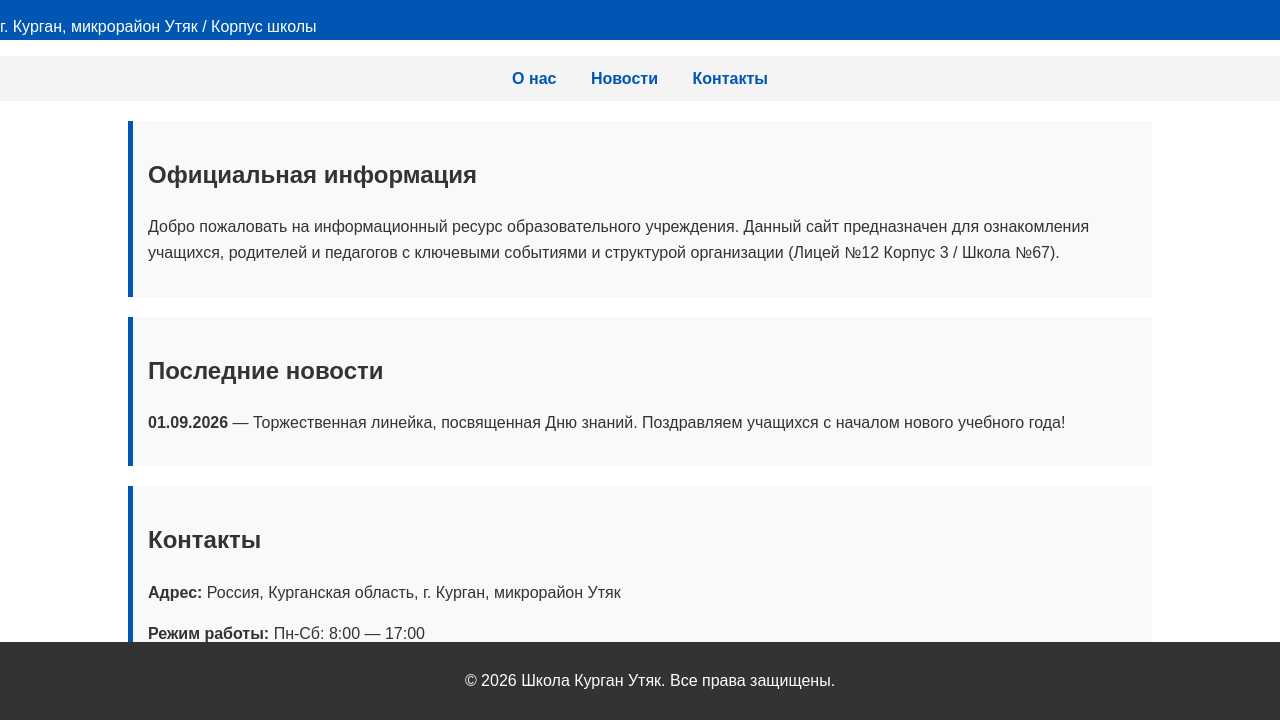
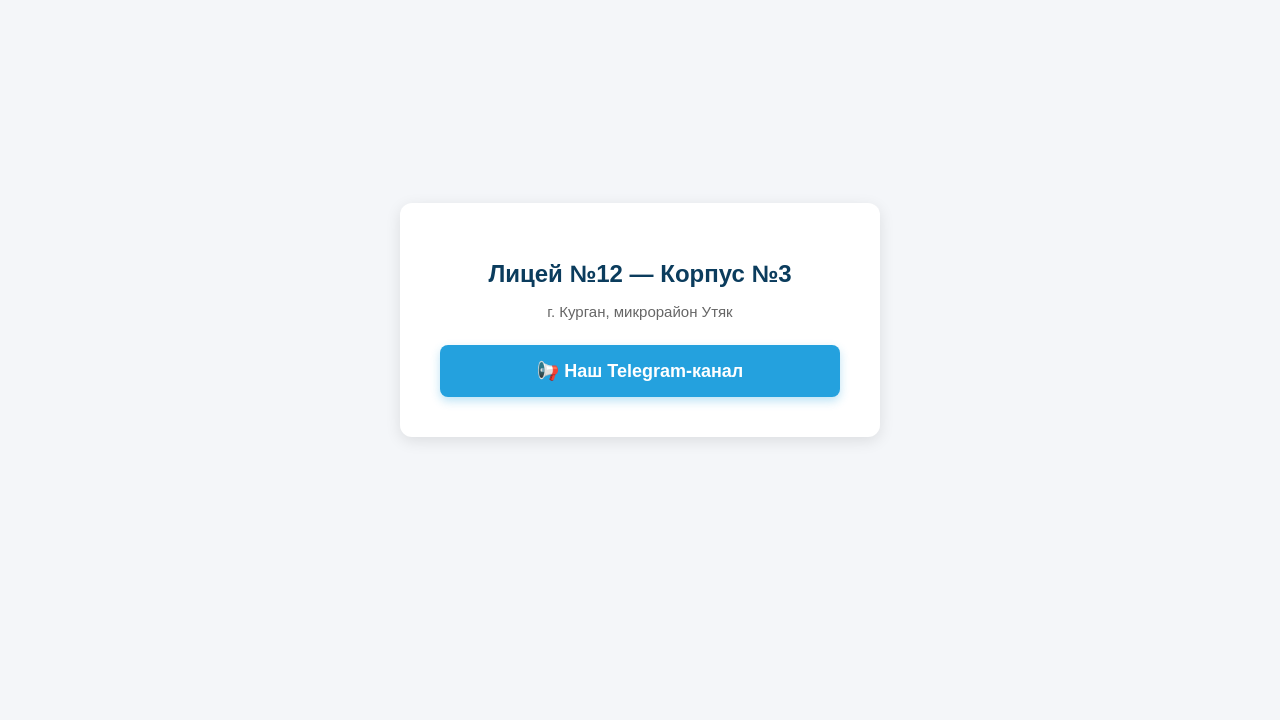
Before and after one commit to Giga50/Lyceum_No_12_Building_3, a plain HTML site: page index.html in a window 1280 px wide. Shown: the part 80-800 px from the top of the page. Drawn offline with Linux system fonts and the light colour scheme.

Commit message:
Update index.html

```diff
--- a/index.html
+++ b/index.html
@@ -3,51 +3,25 @@
 <head>
     <meta charset="UTF-8">
     <meta name="viewport" content="width=device-width, initial-scale=1.0">
-    <title>Школа г. Кургана (Утяк / Школа 67)</title>
+    <title>Лицей №12 Корпус 3 (Утяк)</title>
     <style>
-        body { font-family: Arial, sans-serif; line-height: 1.6; margin: 0; padding: 0; color: #333; }
-        header { bg-color: #0056b3; background: #0056b3; color: white; padding: 20px text-align: center; }
-        nav { background: #f4f4f4; padding: 10px; text-align: center; }
-        nav a { margin: 0 15px; color: #0056b3; text-decoration: none; font-weight: bold; }
-        .container { width: 80%; margin: auto; overflow: hidden; padding: 20px; }
-        .info-block { background: #f9f9f9; border-left: 5px solid #0056b3; padding: 15px; margin-bottom: 20px; }
-        footer { background: #333; color: white; text-align: center; padding: 10px; position: fixed; bottom: 0; width: 100%; }
+        body { font-family: sans-serif; margin: 0; background: #f4f6f9; display: flex; align-items: center; justify-content: center; min-height: 100vh; text-align: center; }
+        .card { background: white; padding: 40px; border-radius: 12px; box-shadow: 0 4px 15px rgba(0,0,0,0.1); max-width: 400px; width: 90%; }
+        h1 { color: #0b3c5d; font-size: 24px; margin-bottom: 5px; }
+        p { color: #666; font-size: 15px; margin-bottom: 25px; }
+        .btn-tg { display: block; background: #24A1DE; color: white; padding: 15px; text-decoration: none; border-radius: 8px; font-weight: bold; font-size: 18px; transition: 0.2s; box-shadow: 0 4px 10px rgba(36,161,222,0.3); }
+        .btn-tg:hover { background: #1d82b3; transform: scale(1.02); }
     </style>
 </head>
 <body>
 
-    <header>
-        <h1>Муниципальное образовательное учреждение</h1>
-        <p>г. Курган, микрорайон Утяк / Корпус школы</p>
-    </header>
+    <div class="card">
+        <h1>Лицей №12 — Корпус №3</h1>
+        <p>г. Курган, микрорайон Утяк</p>
 
-    <nav>
-        <a href="#about">О нас</a>
-        <a href="#news">Новости</a>
-        <a href="#contacts">Контакты</a>
-    </nav>
-
-    <div class="container">
-        <section id="about" class="info-block">
-            <h2>Официальная информация</h2>
-            <p>Добро пожаловать на информационный ресурс образовательного учреждения. Данный сайт предназначен для ознакомления учащихся, родителей и педагогов с ключевыми событиями и структурой организации (Лицей №12 Корпус 3 / Школа №67).</p>
-        </section>
-
-        <section id="news" class="info-block">
-            <h2>Последние новости</h2>
-            <p><strong>01.09.2026</strong> — Торжественная линейка, посвященная Дню знаний. Поздравляем учащихся с началом нового учебного года!</p>
-        </section>
-
-        <section id="contacts" class="info-block">
-            <h2>Контакты</h2>
-            <p><strong>Адрес:</strong> Россия, Курганская область, г. Курган, микрорайон Утяк</p>
-            <p><strong>Режим работы:</strong> Пн-Сб: 8:00 — 17:00</p>
-        </section>
+        <!-- ЗАМЕНИТЕ ССЫЛКУ НИЖЕ НА ВАШ ТГ-КАНАЛ -->
+        <a href="https://t.me" target="_blank" class="btn-tg">📢 Наш Telegram-канал</a>
     </div>
-
-    <footer>
-        <p>&copy; 2026 Школа Курган Утяк. Все права защищены.</p>
-    </footer>
 
 </body>
 </html>
```
